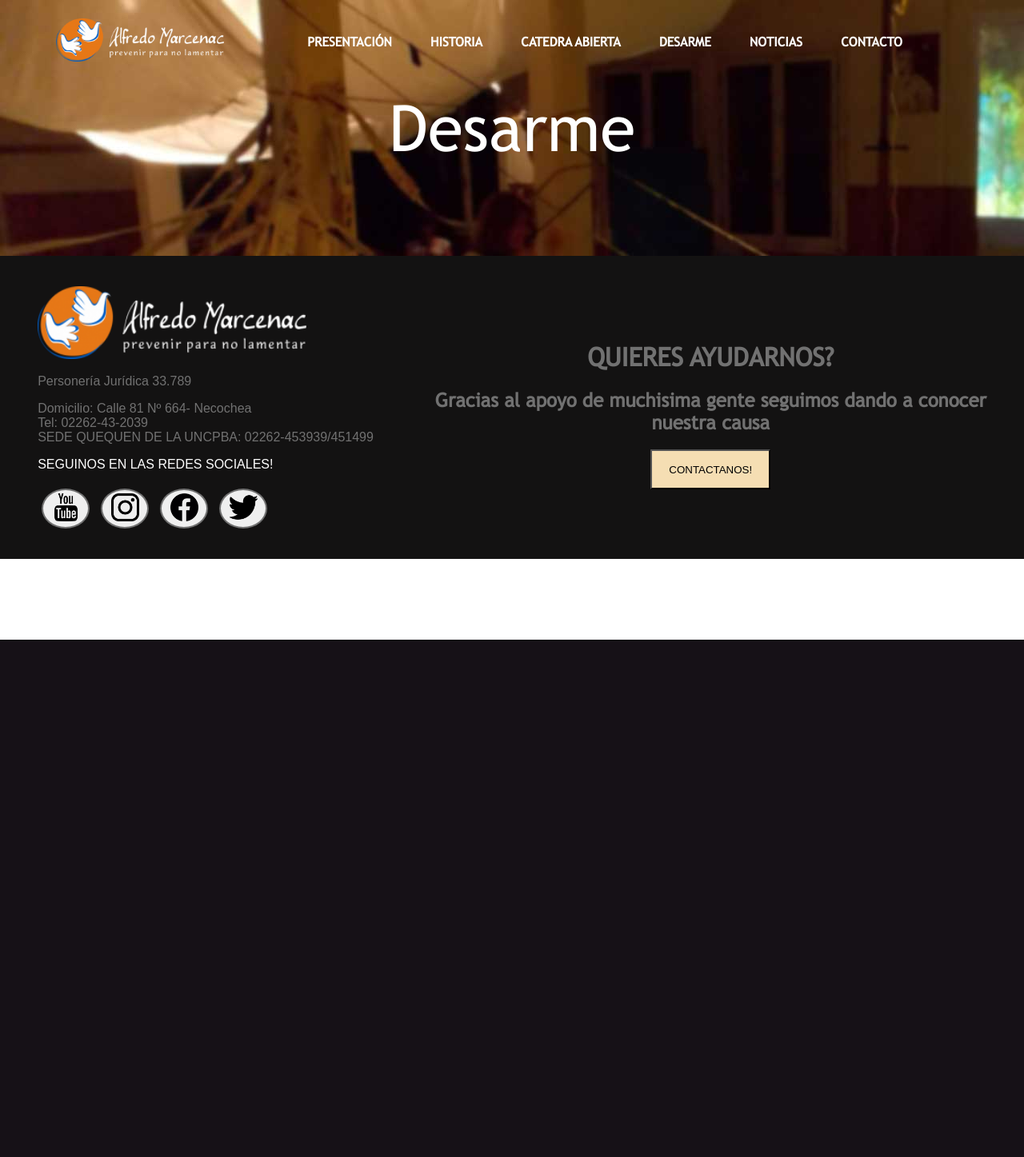
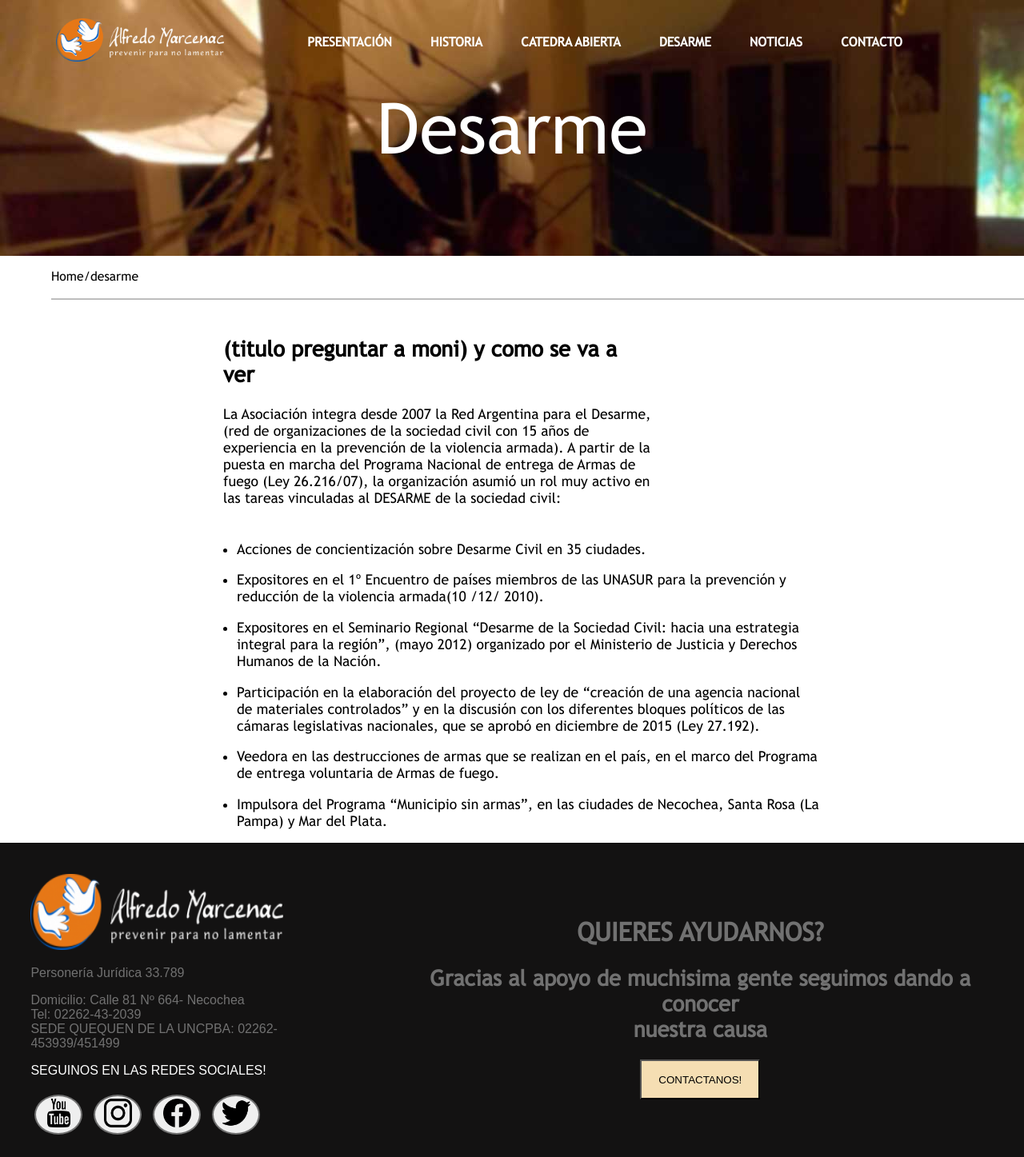
Before and after one commit to TocinoTets/Pagina-marcenac, a PHP site: page /desarme.php in a window 1280 px wide. Shown: the whole page at 80% size. Before the commit the page ends 800 px from the top, so only its background shows below. Run offline with PHP 8.4, Linux system fonts and the light colour scheme.

Commit message:
sume las paginas que faltaban
falta ponerles estilos y acomodarlas

```diff
--- a/Pagina/desarme.php
+++ b/Pagina/desarme.php
@@ -5,24 +5,60 @@
     <meta name="viewport" content="width=device-width, initial-scale=1.0">
     <link rel="stylesheet" href="estilos/portada.css">
     <link rel="stylesheet" href="estilos/maqueta.css">
+    <link rel="stylesheet" href="estilos/estiloDesarme.css">
     <script src="js/js.js" defer></script>
     <title>Alfredo Marcenac - Asosiación Civil</title>
 </head>
 <body>
+<?php
+
+    require ("php/Maqueta/header.php");
+
+?>
     <main>
 
     <div class="portada" style="background-image:URL('imagenes/Portada/slider-a.jpg')"><p>Desarme</p></div>
-      <?php
 
-       require ("php/Maqueta/header.php");
+    <div class="gap">
+        <p><a href="index.php">Home</a></p> <p>/desarme</p>
+    </div>
 
-        ?>
+    <div class="desarme">
+        <div class="info">
+            <h2>(titulo preguntar a moni) y como se va a ver</h2>
+            <p>La Asociación integra desde 2007 la Red Argentina para el Desarme, (red de organizaciones de la sociedad civil con 15 años de experiencia en la prevención de la violencia armada).
+            A partir de la puesta en marcha del Programa Nacional de entrega de Armas de fuego (Ley 26.216/07), la organización asumió un rol muy activo en las tareas vinculadas al DESARME de la sociedad civil:
+            </p>
+        </div>
 
-        <?php
+        <div class="side">
+            <ul>
+                <li>
+                    <p>Acciones de concientización sobre Desarme Civil en 35 ciudades.</p>
+                </li>
+                <li>
+                    <p>Expositores en el 1º Encuentro de países miembros de las UNASUR para la prevención y reducción de la violencia armada(10 /12/ 2010).</p>
+                </li>
+                <li>
+                    <p>Expositores en el Seminario Regional “Desarme de la Sociedad Civil: hacia una estrategia integral para la región”, (mayo 2012) organizado por el Ministerio de Justicia y Derechos Humanos de la Nación.</p>
+                </li>
+                <li>
+                    <p>Participación en la elaboración del proyecto de ley de “creación de una agencia nacional de materiales controlados” y en la discusión con los diferentes bloques políticos de las cámaras legislativas nacionales, que se aprobó en diciembre de 2015 (Ley 27.192).</p>
+                </li>
+                <li>
+                    <p>Veedora en las destrucciones de armas que se realizan en el país, en el marco del Programa de entrega voluntaria de Armas de fuego. </p>
+                </li>
+                <li>
+                    <p>Impulsora del Programa “Municipio sin armas”, en las ciudades de Necochea, Santa Rosa (La Pampa) y Mar del Plata.</p>
+                </li>
+            </ul>
+        </div>
+    </div>
+    </main>
+   <?php
 
        require ("php/Maqueta/footer.php");
 
        ?>
-   </main>
 </body>
 </html>
--- /dev/null
+++ b/Pagina/estilos/estiloDesarme.css
@@ -0,0 +1,36 @@
+h2{
+    font-size: 1.7em;
+}
+
+p{
+    font-size: 1.1em;
+}
+main .gap{
+    display: flex;
+    width: 95%;
+    margin-left: 5%;
+    padding-bottom: 1%;
+    height: 5vh;
+    border-bottom: 2px solid rgba(145, 145, 145, 0.6);
+    font-size: 0.9em;
+}
+
+main .gap a{
+    text-decoration: none;
+    color: black;
+}
+
+main .desarme{
+    margin-left: 20%;
+    width: 60%;
+}
+
+main .desarme .info{
+    width: 70%;
+    margin:2%;
+    padding: 1%;
+}
+
+main .pdesarme .info h2{
+    text-decoration: underline;
+}
--- a/Pagina/index.php
+++ b/Pagina/index.php
@@ -55,7 +55,7 @@
 
                       <div class="texto">
                         <h1><b>DIPLOMATURA</b></h1>
-                        <a href=""><b>AMPLIAR ></b></a>
+                        <a href="diplomatura.php"><b>AMPLIAR ></b></a>
                       </div>
 
                     </div>
--- a/Pagina/noticias.php
+++ b/Pagina/noticias.php
@@ -7,6 +7,7 @@
     <link rel="stylesheet" href="estilos/maqueta.css">
     <link rel="stylesheet" href="estilos/estiloNoticias.css">
     <link href="https://cdn.jsdelivr.net/npm/bootstrap@5.3.3/dist/css/bootstrap.min.css" rel="stylesheet" integrity="sha384-QWTKZyjpPEjISv5WaRU9OFeRpok6YctnYmDr5pNlyT2bRjXh0JMhjY6hW+ALEwIH" crossorigin="anonymous">
+    <link rel="stylesheet" href="bootstrap-5.3.3-dist">
     <script src="js/js.js" defer></script>
     <title>Alfredo Marcenac - Asosiación Civil</title>
 </head>
```
Also changed, not shown: Pagina/acciones_realizadas.php (+30 -6 lines), Pagina/catedraAbierta.php (+21 -6 lines), Pagina/diplomatura.php (added, +59 -0 lines), Pagina/estilos/estiloCatedra.css (added, +13 -0 lines), Pagina/estilos/estiloDiplomatura.css (added, +21 -0 lines), Pagina/galeria.php (deleted, +0 -34 lines), Pagina/novedades.php (deleted, +0 -34 lines), 3 other files.
